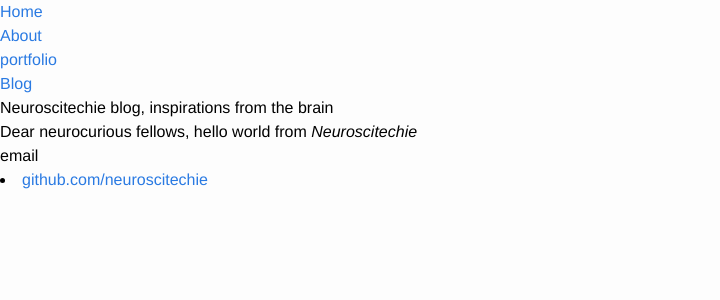
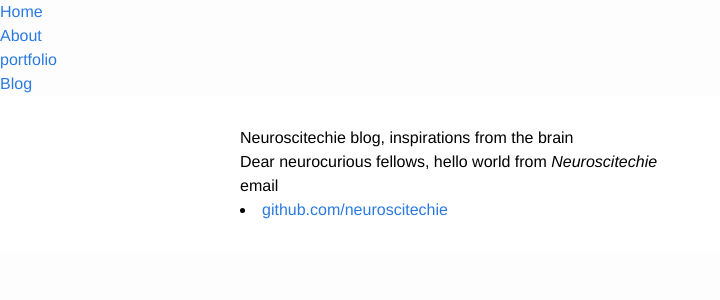
Before and after one commit to inantubek/meltemiatay.github.io, a Jekyll site: the page built from index.html, in a window 1280 px wide. Shown: the top 300 px of the page, without its empty margins (0-720 px from the left). Built offline with Jekyll 4.4.1, drawn with Linux system fonts in a browser that asks for light colours.

Commit message:
Update default.html

```diff
--- a/_layouts/default.html
+++ b/_layouts/default.html
@@ -18,11 +18,13 @@
 </ul>
     </nav>
 <div class="container">
-
+<div class="page-content">
+<div class="wrap">
   {{ content }}
 
 </div>
-
+</div>
+</div>
   <footer>
    <ul>
    <li><a href="mailto:neuroscitechie@gmail.com">email</a></li>
```
